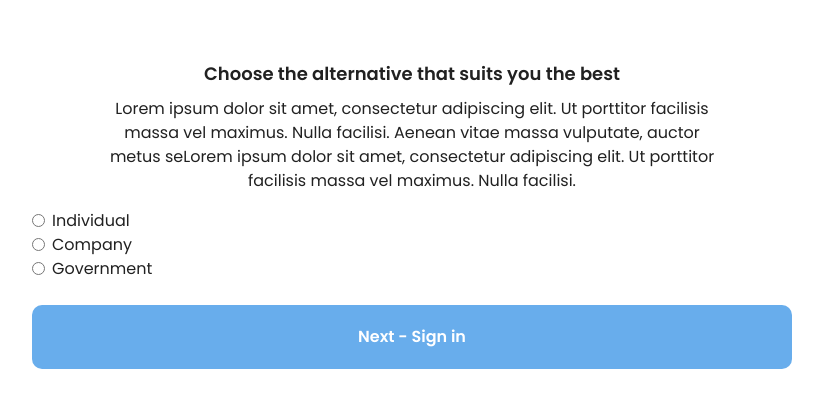
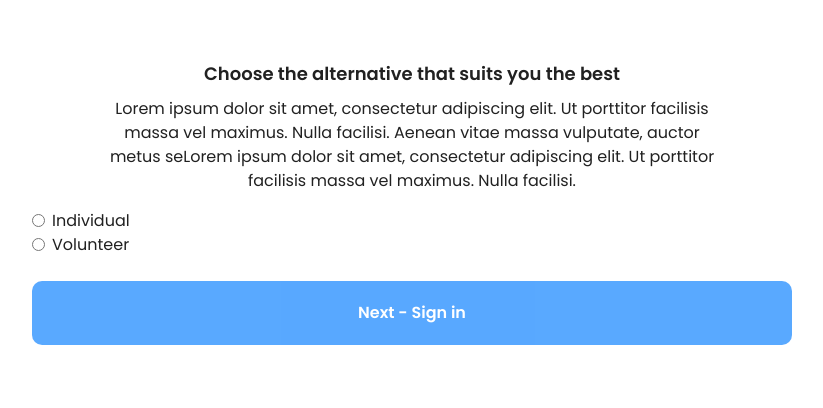
Before and after one commit to likhithravula/webapp, a React (Create React App) app: page /registration/alternatives in a window 1280 px wide. Shown: the top 408 px of the page, without its empty margins (228-1051 px from the left). Built offline with nearby package versions, Linux system fonts and the light colour scheme.

Commit message:
set user role in alternatives page

```diff
--- a/src/components/pages/registration/alternatives.js
+++ b/src/components/pages/registration/alternatives.js
@@ -1,3 +1,4 @@
+import { inject, observer } from "mobx-react"
 import React from "react";
 import { Link } from "react-router-dom";
 
@@ -5,7 +6,22 @@ import Button from "react-bootstrap/Button";
 import Form from "react-bootstrap/Form";
 
 class RegistrationAlternatives extends React.Component {
+  constructor( props ) {
+    super( props )
+
+    this._selectPersona = this._selectPersona.bind( this )
+  }
+
+  _selectPersona(event) {
+    const { user } = this.props.registration;
+    const { value } = event.target;
+
+    user.role = value;
+  }
+
   render() {
+    const { role } = this.props.registration.user;
+
     return (
       <div className="wrapper">
         <section id="registration_alternatives">
@@ -22,15 +38,20 @@ class RegistrationAlternatives extends React.Component {
 
           <Form>
             <Form.Group>
-              <Form.Check type="radio" name="alternative" label="Individual"/>
-              <Form.Check type="radio" name="alternative" label="Company"/>
-              <Form.Check type="radio" name="alternative" label="Government"/>
+              <Form.Check type="radio" name="alternative" label="Individual"
+                value="inneed"
+                onClick={ this._selectPersona }
+              />
+              <Form.Check type="radio" name="alternative" label="Volunteer"
+                value="helper"
+                onClick={ this._selectPersona }
+              />
             </Form.Group>
           </Form>
 
           <div className="mt-4">
             <Link to="/registration/signin">
-              <Button className="btn btn-block helper-btn">
+              <Button className="btn btn-block helper-btn" disabled={ !role }>
                 Next - Sign in
               </Button>
             </Link>
@@ -41,4 +62,4 @@ class RegistrationAlternatives extends React.Component {
   }
 }
 
-export default RegistrationAlternatives;
+export default inject('registration')( observer(RegistrationAlternatives) );
--- a/src/stores/RegistrationStore.js
+++ b/src/stores/RegistrationStore.js
@@ -15,7 +15,8 @@ class RegistrationStore {
       email: '',
       addressStreet: '',
       addressPostalCode: '',
-      addressCity: ''
+      addressCity: '',
+      role: '',
     }
   }
 }
```
Also changed, not shown: src/components/pages/registration/information.js (indentation only), 2 other files (tests, documents, lock files or other folders).
